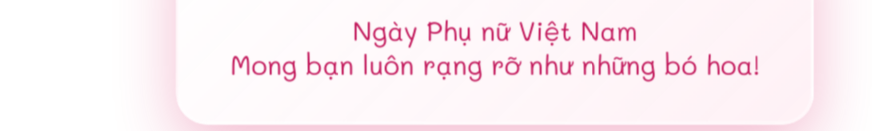
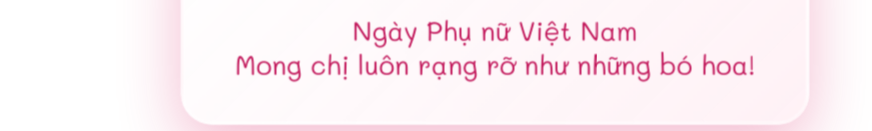
Before and after one commit to quocnobita/ch-x-n-x-n, a plain HTML site: page index.html in a window 1280 px wide. Shown: the part 383-514 px from the top of the page, without its empty margins (145-1017 px from the left). Drawn offline with Linux system fonts and the light colour scheme.

Commit message:
Fix HTML encoding issues in index.html

```diff
--- a/index.html
+++ b/index.html
@@ -368,7 +368,7 @@
         <strong>Chúc mừng 20-10</strong> <!--Sửa tiêu đề chúc mừng ở đây-->
         <span id="centerText">
             Ngày Phụ nữ Việt Nam<br> <!-- Sử lời nhắn hiển thị đầu ở đây-->
-            Mong bạn luôn rạng rỡ như những bó hoa!
+            Mong chị luôn rạng rỡ như những bó hoa!
         </span>
     </div>
 
@@ -392,23 +392,23 @@
         const messages = [
             {
                 img: "./assets/a1.jpg", //Thay ảnh
-                text: "Chúc bạn luôn vui vẻ, xinh đẹp và ngập tràn yêu thương!" //Thay lời nhắn
+                text: "Chúc chị luôn vui vẻ, xinh đẹp và ngập tràn yêu thương nhaaaaa !!!" //Thay lời nhắn
             },
             {
                 img: "./assets/a2.jpg",
-                text: "Mỗi ngày của bạn đều là một đoá hoa nở rộ."
+                text: "Mỗi ngày của chị đều sẽ đẹp như một đoá hoa nở rộ."
             },
             {
                 img: "./assets/a3.jpg",
-                text: "Cảm ơn bạn vì đã luôn mạnh mẽ và tuyệt vời như thế!"
+                text: "Chúc chị luôn mạnh mẽ và xinh đẹp nè!"
             },
             {
                 img: "./assets/a4.jpg",
-                text: "Chúc bạn một ngày 20/10 thật hạnh phúc và trọn vẹn! "
+                text: "Chúc chị một ngày 20/10 thật hạnh phúc và trọn vẹn! "
             },
             {
                 img: "./assets/a5.jpg",
-                text: "Bạn là món quà tuyệt vời nhất mà cuộc sống mang lại! "
+                text: "Công việc và cuộc sống chị luôn vui vẻ và thuận lợi nừ! "
             }
         ];
 
@@ -514,4 +514,5 @@
 
 </body>
 
+
 </html>
```
